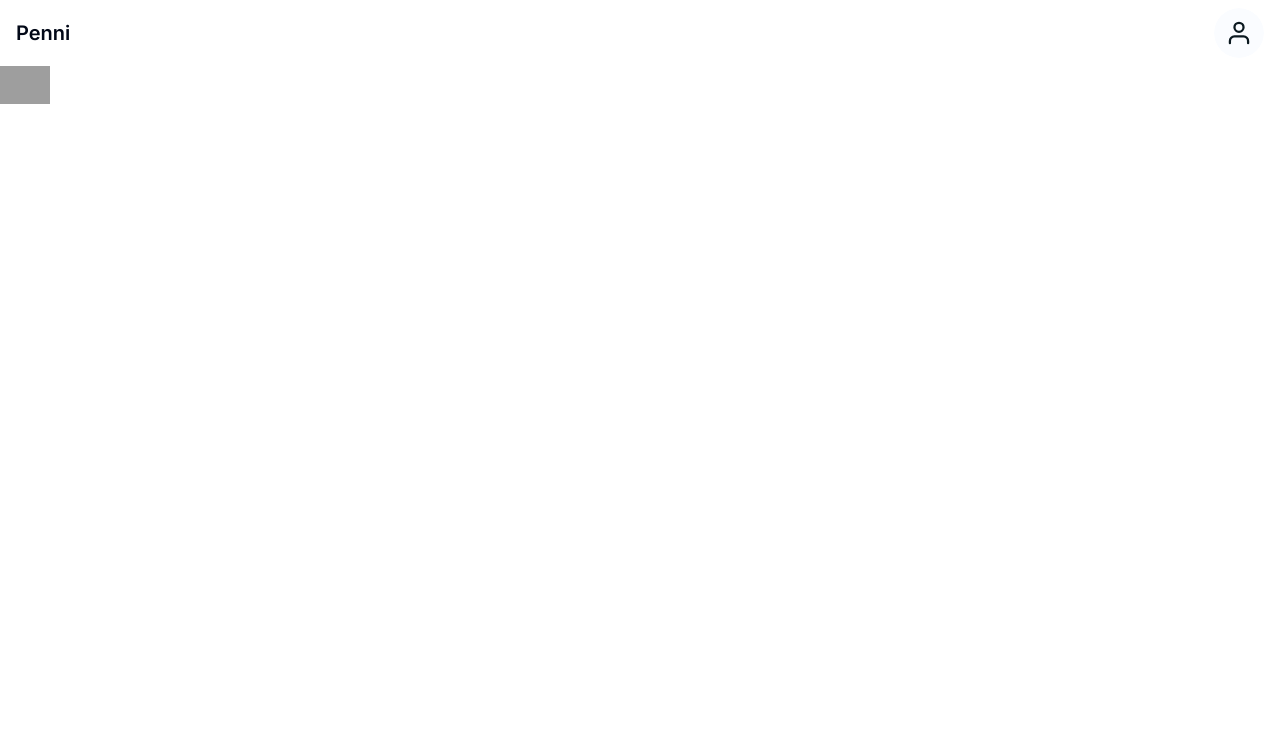
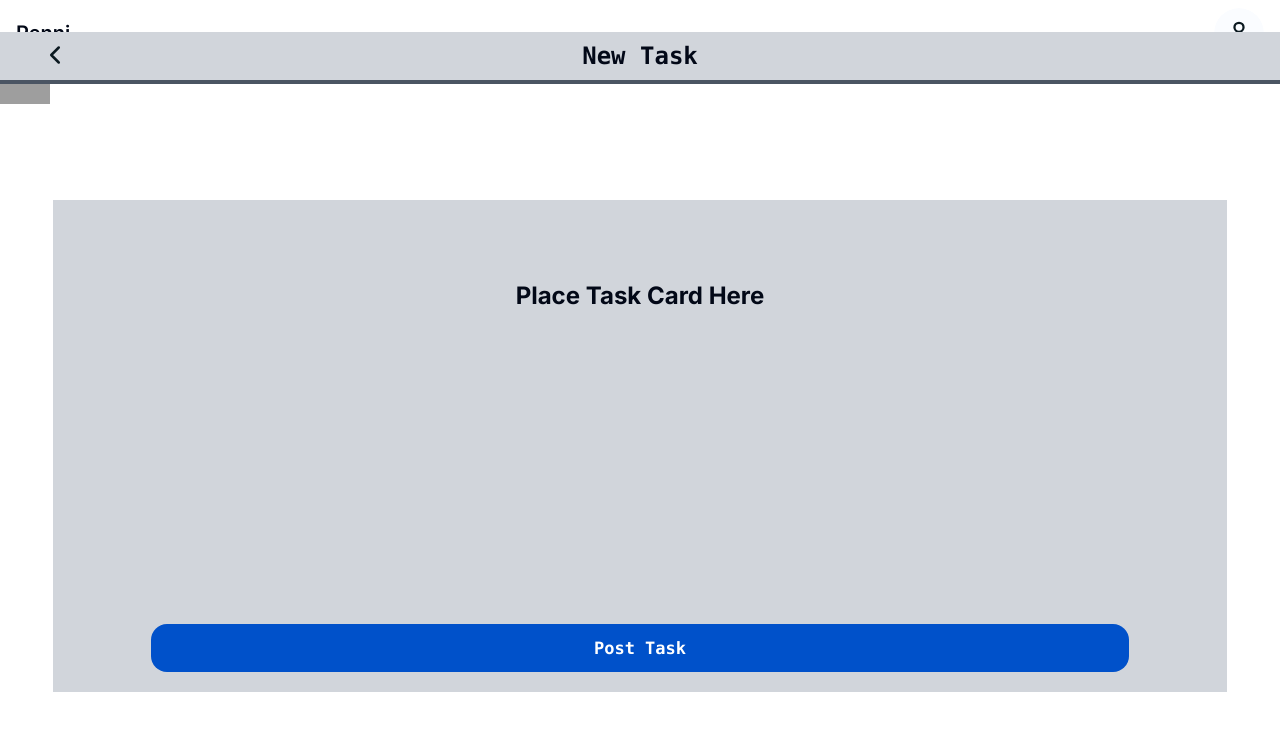
Before and after one commit to codersforcauses/penni, a Next.js app in the folder client/: page /poster-create-task in a window 1280 px wide. Shown: the top 730 px of the page. Built offline with nearby package versions, Linux system fonts and the light colour scheme; grey boxes are pictures that could not be loaded.

Commit message:
create taks page structure
Signed-off-by: ArcueidShiki <52120441+ArcueidShiki@users.noreply.github.com>

```diff
--- a/client/src/components/ui/poster/new-task.tsx
+++ b/client/src/components/ui/poster/new-task.tsx
@@ -1,5 +1,35 @@
+import Image from "next/image";
 import React from "react";
 
+import { Button } from "../button";
+
 export default function NewTask() {
-  return <div>{/* NewTask here */}</div>;
+  const backImg = "/back.svg";
+  return (
+    <div>
+      <div className="flex flex-col items-center">
+        <div className="fixed top-5 mt-3 flex h-12 w-screen justify-center bg-gray-300">
+          <Image
+            className="absolute left-10 top-2"
+            src={backImg}
+            alt="back"
+            width={30}
+            height={30}
+          />
+          <h1 className="absolute top-2 text-center font-mono text-2xl font-bold">
+            New Task
+          </h1>
+          <hr className="mt-12 w-full border-2 border-gray-600" />
+        </div>
+        <div className="mt-24 flex h-2/3 w-11/12 flex-col items-center justify-between bg-gray-300">
+          <p className="mt-10 h-96 w-screen pt-10 text-center text-2xl font-bold">
+            Place Task Card Here
+          </p>
+          <Button className="font-lg bottom-1 mb-5 h-12 w-10/12 rounded-2xl text-center font-mono text-2xl">
+            Post Task
+          </Button>
+        </div>
+      </div>
+    </div>
+  );
 }
--- a/client/src/components/ui/poster/task-detail.tsx
+++ b/client/src/components/ui/poster/task-detail.tsx
@@ -1,5 +1,8 @@
+import Image from "next/image";
 import React from "react";
 
+import { Button } from "../button";
+
 export default function TaskDetail() {
-  return <div>{/* TaskDetail here */}</div>;
+  return <div></div>;
 }
--- a/client/src/pages/poster-create-task.tsx
+++ b/client/src/pages/poster-create-task.tsx
@@ -2,11 +2,14 @@ import React from "react";
 
 import CreateTask from "@/components/ui/poster/create-task";
 import TaskTopBar from "@/components/ui/task-top-bar";
+import NewTask from "@/components/ui/poster/new-task";
+import TaskDetail from "@/components/ui/poster/task-detail";
 
 export default function PosterCreateTask() {
   return (
     <div>
       <CreateTask />
+      <NewTask />
     </div>
   );
 }
--- a/client/src/pages/signup.tsx
+++ b/client/src/pages/signup.tsx
@@ -109,7 +109,7 @@ function SignUp() {
         {multistepForm.isFirstStep && (
           <div className="flex justify-center">
             <Button
-              type="submit"
+              type="button"
               className="mt-5 flex w-10/12 self-center rounded-lg bg-slate-200 text-center font-mono text-2xl font-bold text-blue-600"
               onClick={SwitchUser}
             >
```
Also changed, not shown: client/public/back.svg (added).
